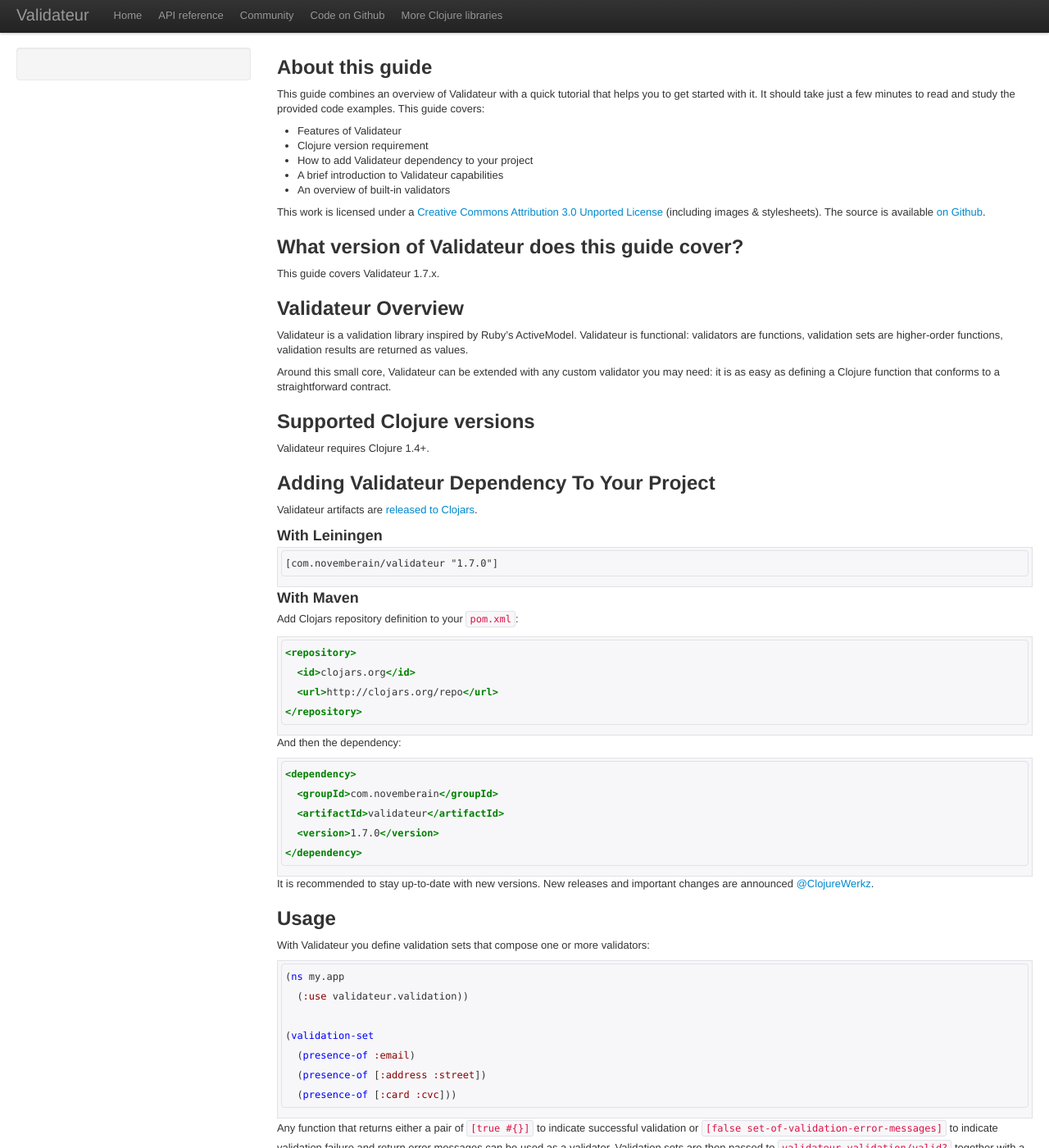
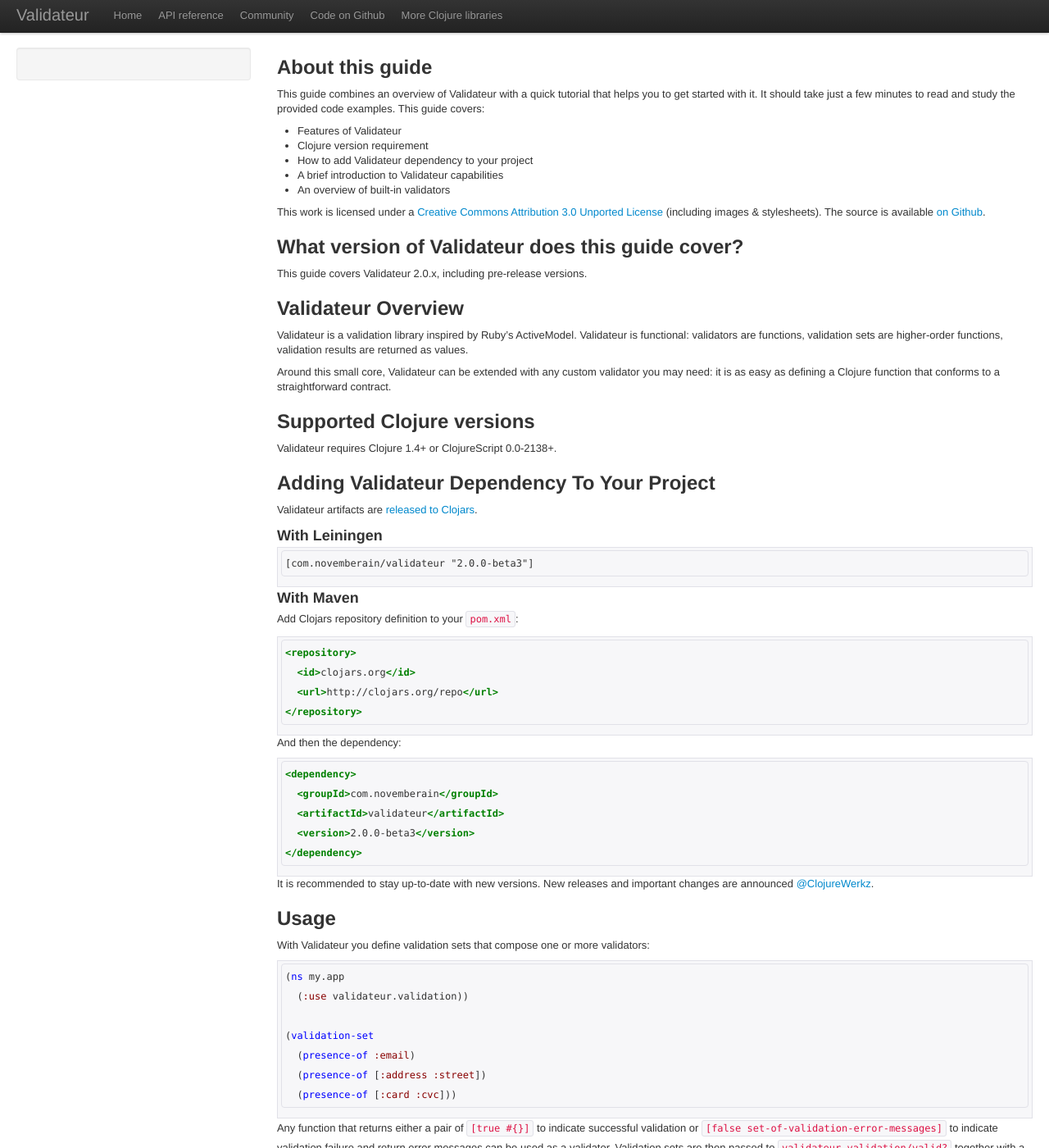
Before and after one commit to clojurewerkz/validateur.docs, a Jekyll site: the page built from articles/getting_started.md, in a window 1280 px wide and 1400 px high. Shown: the whole window at 82% size. Built offline with Jekyll 4.4.1, drawn with Linux system fonts in a browser that asks for light colours; some web fonts are replaced; Markdown is read by kramdown in place of the engine named in the settings.

Commit message:
Updates for 2.0

````diff
--- a/articles/getting_started.md
+++ b/articles/getting_started.md
@@ -19,7 +19,7 @@
 
 ## What version of Validateur does this guide cover?
 
-This guide covers Validateur 1.7.x.
+This guide covers Validateur 2.0.x, including pre-release versions.
 
 
 ## Validateur Overview
@@ -33,7 +33,7 @@
 
 ## Supported Clojure versions
 
-Validateur requires Clojure 1.4+.
+Validateur requires Clojure 1.4+ or ClojureScript 0.0-2138+.
 
 
 ## Adding Validateur Dependency To Your Project
@@ -42,7 +42,7 @@
 
 ### With Leiningen
 
-    [com.novemberain/validateur "1.7.0"]
+    [com.novemberain/validateur "2.0.0-beta3"]
 
 ### With Maven
 
@@ -61,7 +61,7 @@
 <dependency>
   <groupId>com.novemberain</groupId>
   <artifactId>validateur</artifactId>
-  <version>1.7.0</version>
+  <version>2.0.0-beta3</version>
 </dependency>
 ```
 
````
